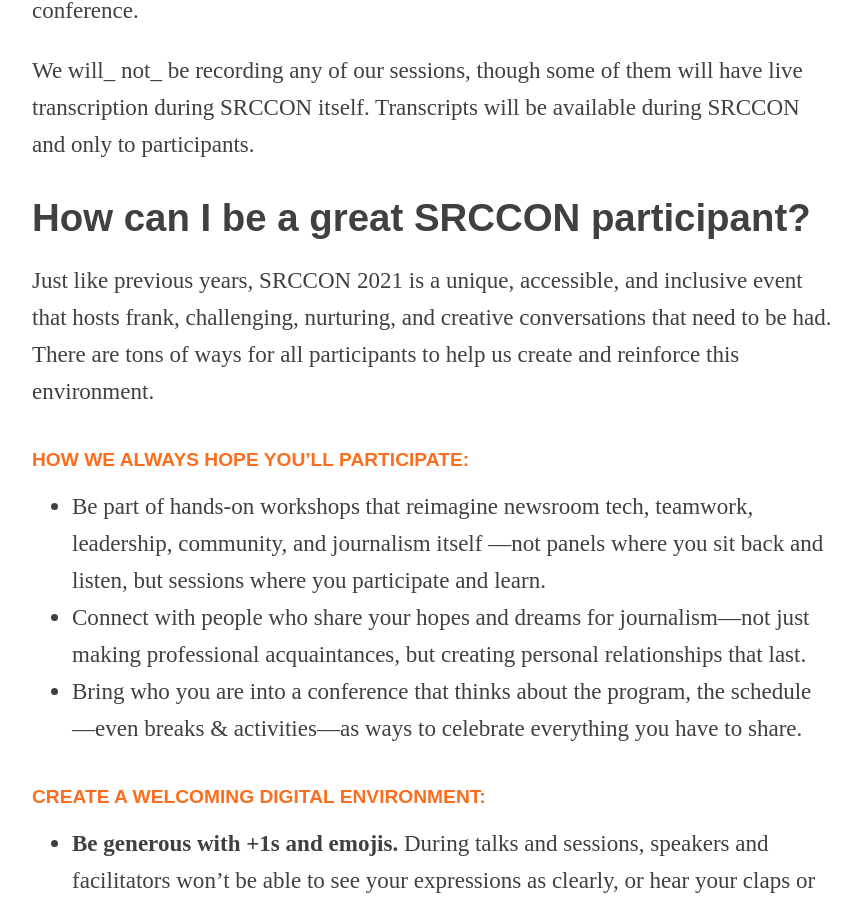
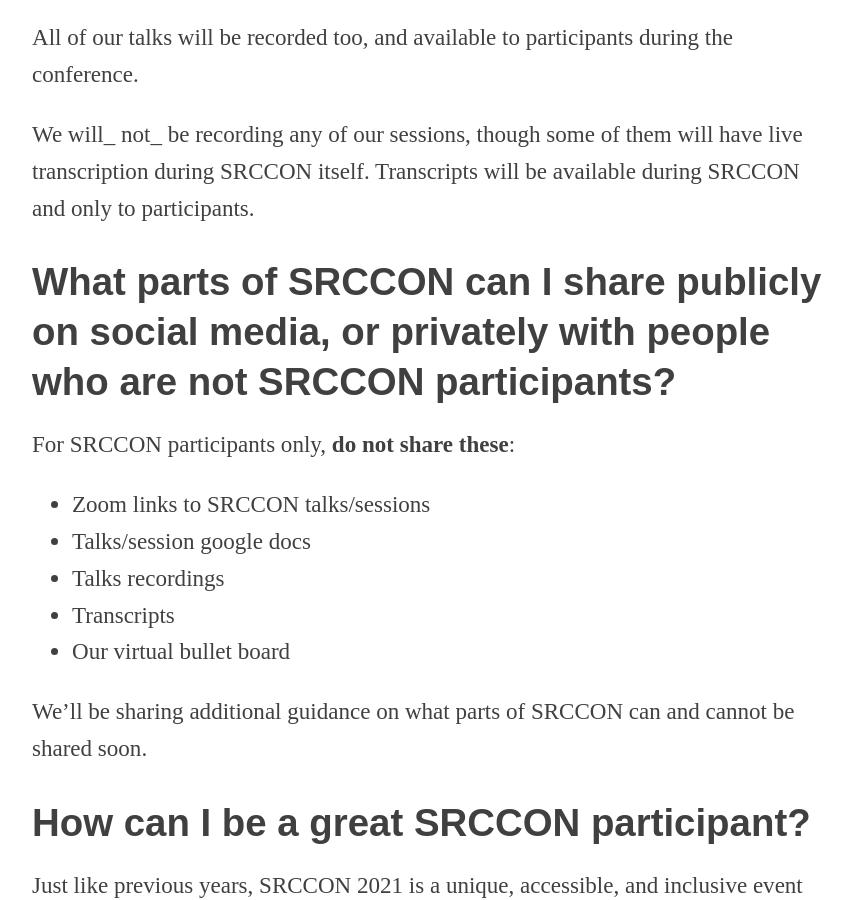
Before and after one commit to OpenNews/srccon-2021, a Jekyll site: the page built from participant-prep.md, in a window 1280 px wide and 900 px high, scrolled down 8302 px. Shown: the whole window, without its empty margins (208-1069 px from the left). Built offline with Jekyll 4.4.1, drawn with Linux system fonts in a browser that asks for light colours; some web fonts are replaced; some of the changed text lies outside the part shown.

Commit message:
sharing info

```diff
--- a/participant-prep.md
+++ b/participant-prep.md
@@ -27,6 +27,7 @@
 * FAQ
   * [How do I get help if I’m having issues?](#how-do-i-get-help-if-im-having-issues)
   * [How much of SRCCON will be recorded and available after the conference?](#how-much-of-srccon-will-be-recorded-and-available-after-the-conference)
+  * [What parts of SRCCON can I share publicly on social media, or privately with people who are not SRCCON participants?](#what-parts-of-srccon-can-i-share-publicly-on-social-media-or-privately-with-people-who-are-not-srccon-participants)
   * [How can I be a great SRCCON participant?](#how-can-i-be-a-great-srccon-participant)
     * [Create a welcoming digital environment](#create-a-welcoming-digital-environment)
     * [Only share links with participants](#only-share-links-with-participants)
@@ -153,6 +154,19 @@
 
 We will_ not_ be recording any of our sessions, though some of them will have live transcription during SRCCON itself. Transcripts will be available during SRCCON and only to participants.
 
+## What parts of SRCCON can I share publicly on social media, or privately with people who are not SRCCON participants?
+
+For SRCCON participants only, **do not share these**:
+
+* Zoom links to SRCCON talks/sessions
+* Talks/session google docs
+* Talks recordings
+* Transcripts
+* Our virtual bullet board
+
+We’ll be sharing additional guidance on what parts of SRCCON can and cannot be shared soon.
+
+
 
 ## How can I be a great SRCCON participant?
 
```
